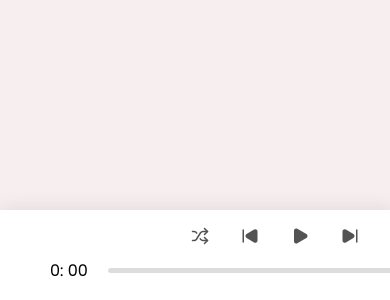
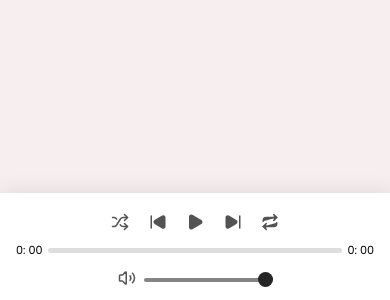
Before and after one commit to kiajonam/Baby-Melody, a React (Vite) app: page /category/1 in a window 390 px wide. Shown: the part 544-844 px from the top of the page. Built offline with nearby package versions, Linux system fonts and the light colour scheme; a web font is replaced by a local one.

Commit message:
feat: add responsive layout

```diff
--- a/src/components/CategoryDetails/CategoryDetails.css
+++ b/src/components/CategoryDetails/CategoryDetails.css
@@ -6,3 +6,9 @@
    padding-bottom: 200px;
    height: calc(100vh - 90px);
 }
+
+@media (max-width: 768px) {
+   .category-details-page {
+      padding-bottom: 190px;
+   }
+}
--- a/src/components/CategoryDetails/MusicList/MusicCard/PlayerControls/PlayerControls.css
+++ b/src/components/CategoryDetails/MusicList/MusicCard/PlayerControls/PlayerControls.css
@@ -23,8 +23,28 @@
     flex-direction: column;
     flex: 1;
     flex-shrink: 1;
+    min-width: 0;
 }
 
-.player-right{
+.palyer-right{
+    flex-shrink: 0;
+}
 
+@media (max-width: 768px) {
+    .player-controls {
+        flex-direction: column;
+        gap: 10px;
+        padding: 10px 16px;
+        min-height: 0;
+    }
+
+    .player-left,
+    .player-center,
+    .palyer-right {
+        width: 100%;
+    }
+
+    .player-center {
+        gap: 4px;
+    }
 }
--- a/src/components/CategoryDetails/MusicList/MusicCard/PlayerControls/PlayerControls.jsx
+++ b/src/components/CategoryDetails/MusicList/MusicCard/PlayerControls/PlayerControls.jsx
@@ -3,7 +3,7 @@ import PlayerProgress from "./PlayerProgress/PlayerProgress";
 import PlayerSong from "./PlayerSong/PlayerSong";
 import "./PlayerControls.css";
 import "./PlayerRight/PlayerRight";
-import PalyerRight from "./PlayerRight/PlayerRight";
+import PlayerRight from "./PlayerRight/PlayerRight";
 
 export default function PlayerControls({
   currentSong,
@@ -49,7 +49,7 @@ export default function PlayerControls({
             currentTime={currentTime}
           />
         </div>
-        <PalyerRight
+        <PlayerRight
           volume={volume}
           isMuted={isMuted}
           handleVolumeChange={handleVolumeChange}
--- a/src/components/CategoryDetails/MusicList/MusicCard/PlayerControls/PlayerProgress/PlayerProgress.css
+++ b/src/components/CategoryDetails/MusicList/MusicCard/PlayerControls/PlayerProgress/PlayerProgress.css
@@ -1,10 +1,11 @@
 .progress-container{
     display: flex;
     align-items: center;
-    gap: 20px;
+    gap: 10px;
     flex: 1;
 
     min-height: 0;
+    min-width: 0;
 }
 
 .progress-bar{
@@ -41,5 +42,28 @@
     align-items: center;
     display: flex;
     gap: 10px;
-    width: 500px;
+    width: min(500px, 100%);
+    max-width: 100%;
+    min-width: 0;
 }
+
+.progress-container > span {
+    flex: 0 0 auto;
+    white-space: nowrap;
+    font-size: 0.8rem;
+}
+
+@media (max-width: 768px) {
+    .player-progress {
+        width: 100%;
+    }
+
+    .progress-container {
+        gap: 6px;
+        width: 100%;
+    }
+
+    .progress-container > span {
+        font-size: 0.7rem;
+    }
+}
--- a/src/components/CategoryDetails/MusicList/MusicCard/PlayerControls/PlayerRight/PlayerRight.jsx
+++ b/src/components/CategoryDetails/MusicList/MusicCard/PlayerControls/PlayerRight/PlayerRight.jsx
@@ -8,7 +8,7 @@ export default function PalyerRight({
   toggleMute,
 }) {
   return (
-    <div className="palyer-right">
+    <div className="player-right">
       <VolumeControl
         volume={volume}
         isMuted={isMuted}
--- a/src/components/CategoryDetails/MusicList/MusicCard/PlayerControls/PlayerRight/VolumeControl/VolumeControl.css
+++ b/src/components/CategoryDetails/MusicList/MusicCard/PlayerControls/PlayerRight/VolumeControl/VolumeControl.css
@@ -2,6 +2,7 @@
     display: flex;
     align-items: center;
     gap: 8px;
+    max-width: 100%;
 }
 
 .volume {
@@ -16,7 +17,8 @@
     appearance: none;
     -webkit-appearance: none;
 
-    width: 120px;
+    width: min(120px, 100%);
+    max-width: 120px;
     height: 4px;
     border-radius: 999px;
     background: rgb(132, 132, 132);
@@ -41,3 +43,36 @@
     background: rgb(37, 37, 37);
     cursor: pointer;
 }
+
+@media (max-width: 768px) {
+    .volume-control {
+        justify-content: flex-end;
+        width: 100%;
+    }
+
+    .volume-slider {
+        flex: 1;
+        width: auto;
+        max-width: 180px;
+    }
+
+    .volume-slider::-webkit-slider-thumb {
+        appearance: none;
+        -webkit-appearance: none;
+        width: 15px;
+        height: 15px;
+        border: none;
+        border-radius: 50%;
+        background: rgb(37, 37, 37);
+        cursor: pointer;
+    }
+
+    .volume-slider::-moz-range-thumb {
+        width: 15px;
+        height: 15px;
+        border: none;
+        border-radius: 50%;
+        background: rgb(37, 37, 37);
+        cursor: pointer;
+    }
+}
--- a/src/components/CategoryDetails/MusicList/MusicCard/PlayerControls/PlayerSong/PlayerSong.css
+++ b/src/components/CategoryDetails/MusicList/MusicCard/PlayerControls/PlayerSong/PlayerSong.css
@@ -2,7 +2,7 @@
     display: flex;
     gap: 1rem;
     align-items: center;
-
+    min-width: 0;
 }
 
 .player-song img{
@@ -14,6 +14,14 @@
 .player-song-info{
     display: flex;
     flex-direction: column;
+        min-width: 0;
+}
+
+.player-song-info h3,
+.player-song-info p {
+    overflow: hidden;
+    text-overflow: ellipsis;
+    white-space: nowrap;
 }
 
 .player-song-info p{
@@ -21,3 +29,18 @@
   font-size: .9rem;
   color: #777;
 }
+
+@media (max-width: 768px) {
+    .player-song {
+        gap: 0.75rem;
+    }
+
+    .player-song img {
+        width: 40px;
+        height: 40px;
+    }
+
+    .player-song-info {
+        flex: 1;
+    }
+}
--- a/src/components/CategoryDetails/MusicList/MusicCard/PlayerControls/playerButtons/playerButtons.css
+++ b/src/components/CategoryDetails/MusicList/MusicCard/PlayerControls/playerButtons/playerButtons.css
@@ -1,7 +1,6 @@
 .player-buttons{
     display: flex;
     gap: 2rem;
-     display: flex;
     align-items: center;
     margin-bottom: 10px;
 }
@@ -30,3 +29,10 @@ cursor: pointer;
  .btns:hover{
 color: rgb(0, 0, 0);
 }
+
+@media (max-width: 768px) {
+    .player-buttons {
+        gap: clamp(0.75rem, 5vw, 1.5rem);
+        margin-bottom: 4px;
+    }
+}
--- a/src/components/CategoryDetails/MusicList/MusicList.css
+++ b/src/components/CategoryDetails/MusicList/MusicList.css
@@ -15,6 +15,18 @@
 
     scrollbar-width: thin;
     scrollbar-color: transparent transparent;
+}
+
+@media (max-width: 880px) {
+    .musicCards {
+        grid-template-columns: repeat(4, minmax(130px, 1fr));
+    }
+}
+
+@media (max-width: 610px) {
+    .musicCards {
+        grid-template-columns: repeat(2, minmax(130px, 1fr));
+    }
 }
 
 
```
